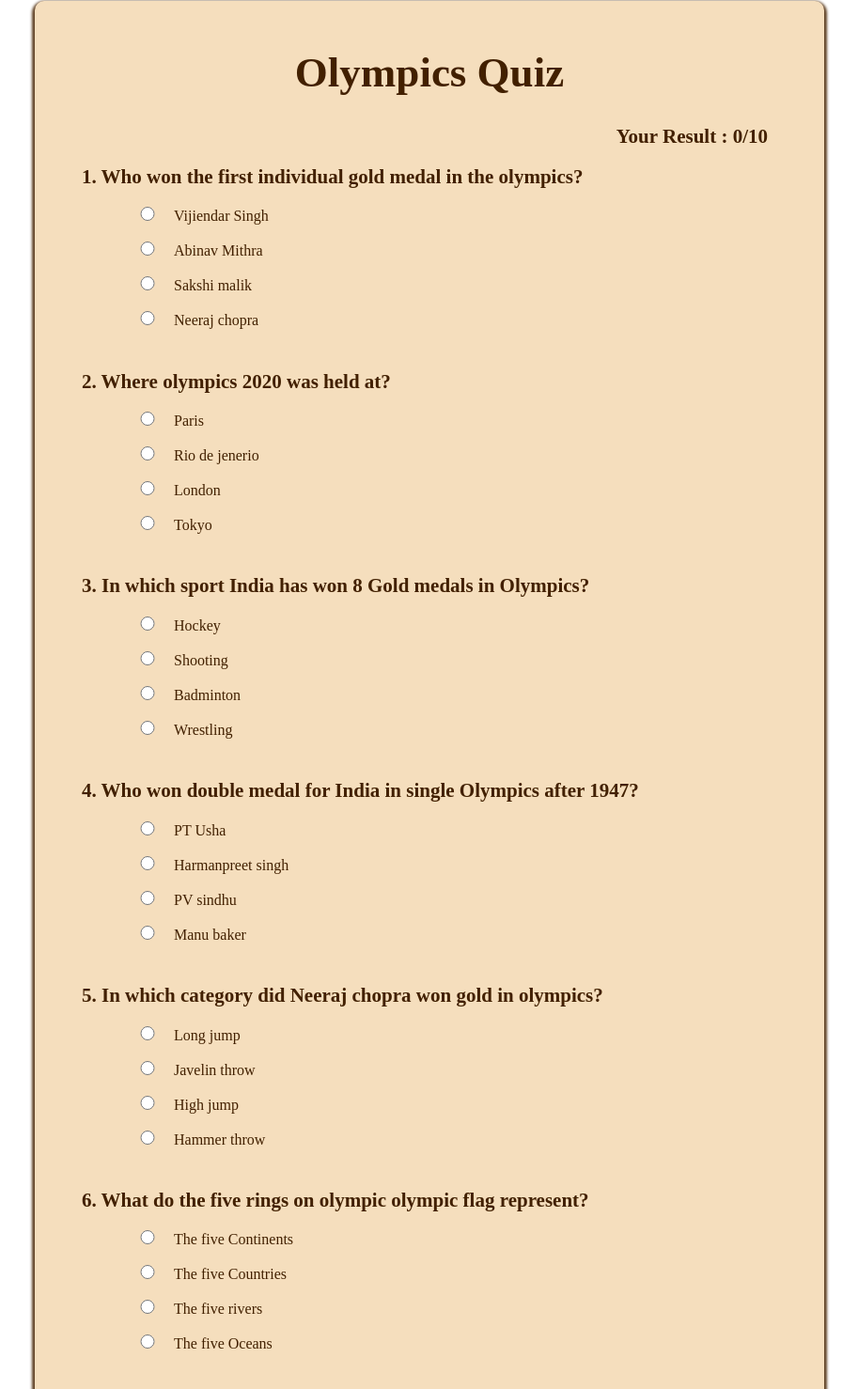
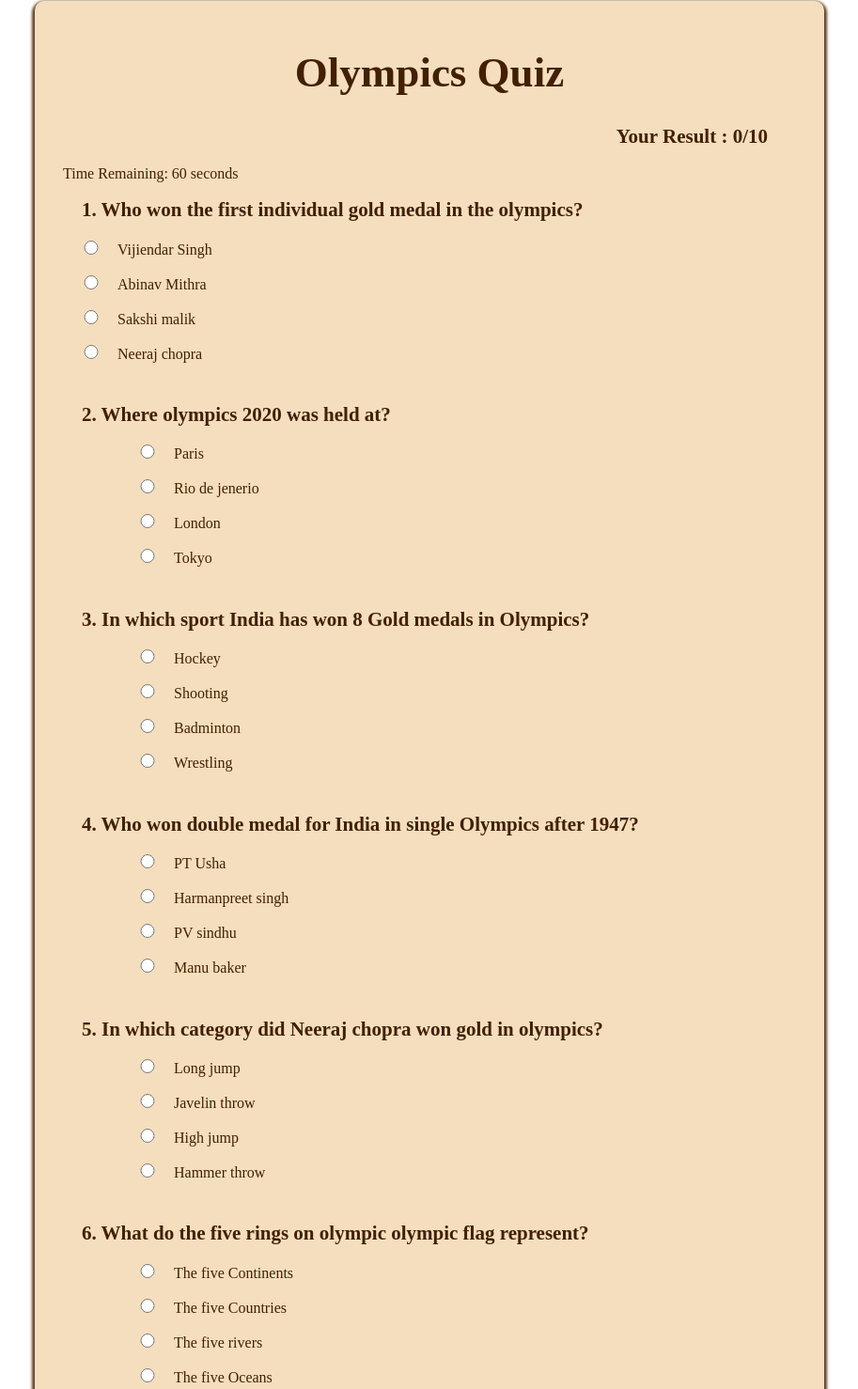
Before and after one commit to Ajaykumar5757/quiz-app-using-javascript-css-html-with-results, a plain HTML site: page index.html in a window 1280 px wide. Shown: the part 29-1507 px from the top of the page at 94% size, without its empty margins (183-1096 px from the left). Drawn offline with Linux system fonts and the light colour scheme.

Commit message:
Update index.html

```diff
--- a/index.html
+++ b/index.html
@@ -3,9 +3,9 @@
 <head>
     <meta charset="UTF-8">
     <meta name="viewport" content="width=device-width, initial-scale=1.0">
-    <title>Quiz App</title>
+    <title>Olympics Quiz</title>
     <link rel="stylesheet" href="style/style.css">
-    <script src="javascript/javascript.js"></script>
+    <script src="javascript/javascript.js" defer></script>
 </head>
 <body>
     <div class="section">
@@ -13,15 +13,17 @@
         <div class="score">
             <h2 style="text-align: right;margin-right: 30px;">Your Result : <span id="quiz-score">0</span>/10</h2>
         </div>
-        <div class="one">
+        <div>Time Remaining: <span id="timer">60</span> seconds</div>
+        <div class="question" id="question-1">
             <h2>1. Who won the first individual gold medal in the olympics?</h2>
-            <p class="group"><input type="radio" id="one-op1" name="ques1">Vijiendar Singh</p>
-            <p class="group"><input type="radio" id="one-op2" name="ques1">Abinav Mithra</p>
-            <p class="group"><input type="radio" id="one-op3" name="ques1">Sakshi malik</p>
-            <p class="group"><input type="radio" id="one-op4" name="ques1">Neeraj chopra</p>
+            <p><input type="radio" id="one-op1" name="ques1">Vijiendar Singh</p>
+            <p><input type="radio" id="one-op2" name="ques1">Abinav Mithra</p>
+            <p><input type="radio" id="one-op3" name="ques1">Sakshi malik</p>
+            <p><input type="radio" id="one-op4" name="ques1">Neeraj chopra</p>
             <h2 id="result1" class="result"></h2>
         </div>
-        <div class="two">
+        <!-- Repeat above div for all questions (ques2 to ques10) -->
+        <div class="question" id="question-2">
             <h2>2. Where olympics 2020 was held at?</h2>
             <p class="group"><input type="radio" id="two-op1" name="ques2">Paris</p>
             <p class="group"><input type="radio" id="two-op2" name="ques2">Rio de jenerio</p>
@@ -29,15 +31,15 @@
             <p class="group"><input type="radio" id="two-op4" name="ques2">Tokyo</p>
             <h2 id="result2" class="result"></h2>
         </div>
-        <div class="three">
-            <h2>3. In which sport India has won 8 Gold medals in Olympics?</h2>
+        <div class="question" id="question-3">
+           <h2>3. In which sport India has won 8 Gold medals in Olympics?</h2>
             <p class="group"><input type="radio" id="three-op1" name="ques3">Hockey</p>
             <p class="group"><input type="radio" id="three-op2" name="ques3">Shooting</p>
             <p class="group"><input type="radio" id="three-op3" name="ques3">Badminton</p>
             <p class="group"><input type="radio" id="three-op4" name="ques3">Wrestling</p>
             <h2 id="result3" class="result"></h2>
         </div>
-        <div class="four">
+        <div class="question" id="question-4">
             <h2>4. Who won double medal for India in single Olympics after 1947?</h2>
             <p class="group"><input type="radio" id="four-op1" name="ques4">PT Usha</p>
             <p class="group"><input type="radio" id="four-op2" name="ques4">Harmanpreet singh</p>
@@ -45,7 +47,7 @@
             <p class="group"><input type="radio" id="four-op4" name="ques4">Manu baker</p>
             <h2 id="result4" class="result"></h2>
         </div>
-        <div class="five">
+        <div class="question" id="question-5">
             <h2>5. In which category did Neeraj chopra won gold in olympics?</h2>
             <p class="group"><input type="radio" id="five-op1" name="ques5">Long jump</p>
             <p class="group"><input type="radio" id="five-op2" name="ques5">Javelin throw</p>
@@ -53,7 +55,7 @@
             <p class="group"><input type="radio" id="five-op4" name="ques5">Hammer throw</p>
             <h2 id="result5" class="result"></h2>
         </div>
-        <div class="six">
+        <div class="question" id="question-6">
             <h2>6. What do the five rings on olympic olympic flag represent?</h2>
             <p class="group"><input type="radio" id="six-op1" name="ques6">The five Continents</p>
             <p class="group"><input type="radio" id="six-op2" name="ques6">The five Countries</p>
@@ -61,15 +63,15 @@
             <p class="group"><input type="radio" id="six-op4" name="ques6">The five Oceans</p>
             <h2 id="result6" class="result"></h2>
         </div>
-        <div class="seven">
-            <h2>7. In which country did the ancient olympic games orginated?</h2>
+        <div class="question" id="question-7">
+           <h2>7. In which country did the ancient olympic games orginated?</h2>
             <p class="group"><input type="radio" id="seven-op1" name="ques7">United states</p>
             <p class="group"><input type="radio" id="seven-op2" name="ques7">China</p>
             <p class="group"><input type="radio" id="seven-op3" name="ques7">Greece</p>
             <p class="group"><input type="radio" id="seven-op4" name="ques7">Russia</p>
             <h2 id="result7" class="result"></h2>
         </div>
-        <div class="eight">
+        <div class="question" id="question-8">
             <h2>8. What are the five colors of the olympic rings?</h2>
             <p class="group"><input type="radio" id="eight-op1" name="ques8">Red, Yellow, Blue, Green, Black</p>
             <p class="group"><input type="radio" id="eight-op2" name="ques8">Red, Yellow, Green, Black, White</p>
@@ -77,7 +79,7 @@
             <p class="group"><input type="radio" id="eight-op4" name="ques8">Red, Blue, Green, Black, White</p>
             <h2 id="result8" class="result"></h2>
         </div>
-        <div class="nine">
+        <div class="question" id="question-9">
             <h2>9. Which city in Australia going to host 2032 olympics?</h2>
             <p class="group"><input type="radio" id="nine-op1" name="ques9">Sydney</p>
             <p class="group"><input type="radio" id="nine-op2" name="ques9">Gold Coast</p>
@@ -85,7 +87,7 @@
             <p class="group"><input type="radio" id="nine-op4" name="ques9">Melbourne</p>
             <h2 id="result9" class="result"></h2>
         </div>
-        <div class="ten">
+        <div class="question" id="question-10">
             <h2>10. Which Badminton player has won a silver and a bronze medal in olympics?</h2>
             <p class="group"><input type="radio" id="ten-op1" name="ques10">Saina Nerwal</p>
             <p class="group"><input type="radio" id="ten-op2" name="ques10">PV Sindhu</p>
@@ -94,6 +96,7 @@
             <h2 id="result10" class="result"></h2>
         </div>
         <button onclick="check()">Submit</button>
+        <button onclick="resetQuiz()">Reset</button>
     </div>
 </body>
 </html>
```
